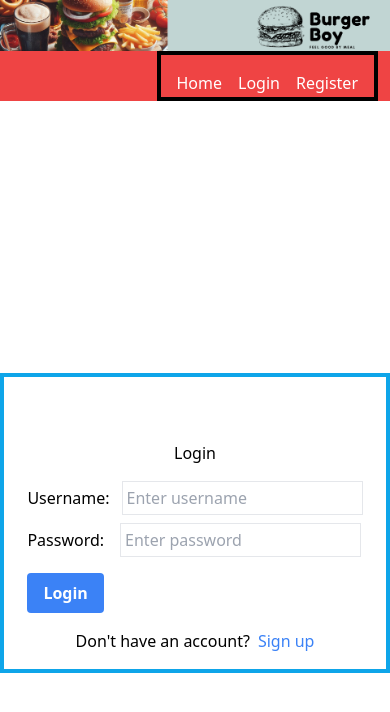
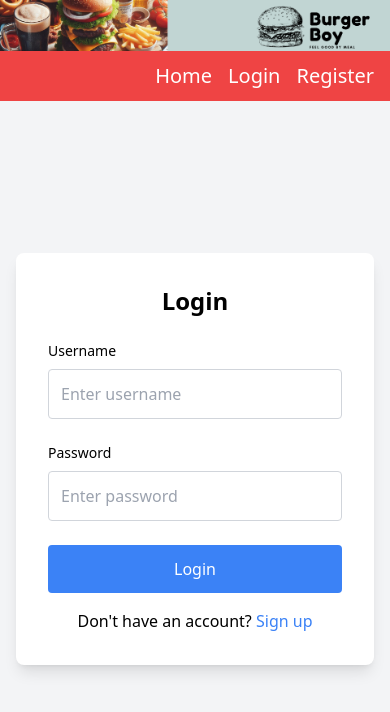
Before and after one commit to Bankydog/burgershop, a React (Vite) app in the folder client/: page /login in a window 390 px wide. Shown: the top 712 px of the page. Built offline with nearby package versions, Linux system fonts and the light colour scheme.

Commit message:
feat:add responsive

```diff
--- a/client/src/navbar/UnAuthNavbar.jsx
+++ b/client/src/navbar/UnAuthNavbar.jsx
@@ -3,17 +3,17 @@ import { Link } from "react-router-dom";
 
 export default function UnAuthNavbar() {
   return (
-    <div className="w-full h-[50px] flex justify-between bg-red-500">
+    <div className="w-full h-[50px] flex justify-between items-center bg-red-500">
       <div></div>
-      <div className="border-solid border-4 border-black mr-3">
-        <ul className="flex space-x-4 p-4">
-          <li className="cursor-pointer text-white">
+      <div className="">
+        <ul className="flex p-4 space-x-4 text-xl">
+          <li className="text-white cursor-pointer">
             <Link to="/">Home</Link>
           </li>
-          <li className="cursor-pointer text-white">
+          <li className="text-white cursor-pointer">
             <Link to="/login">Login</Link>
           </li>
-          <li className="cursor-pointer text-white">
+          <li className="text-white cursor-pointer">
             <Link to="/register">Register</Link>
           </li>
         </ul>
--- a/client/src/pages/LoginPage.jsx
+++ b/client/src/pages/LoginPage.jsx
@@ -8,71 +8,73 @@ export default function LoginPage() {
   const [username, setUsername] = useState("");
   const [password, setPassword] = useState("");
   const { login } = useAuth();
-
   const navigate = useNavigate();
 
   const handleSubmit = (e) => {
     e.preventDefault();
-    login({
-      username,
-      password,
-    });
+    login({ username, password });
   };
 
   return (
     <>
       <Header />
       <Navbar />
-      <div className="h-screen w-full flex justify-center items-center">
-        <div className="h-[300px] w-[550px] flex flex-col justify-end items-center border-4 border-sky-500 p-4">
-          <h1>Login</h1>
-          <form className="mt-4" onSubmit={handleSubmit}>
+      <div className="flex items-center justify-center w-auto h-screen p-4 bg-gray-100">
+        <div className="w-full max-w-md p-8 mb-32 bg-white rounded-lg shadow-lg md:mb-96">
+          <h1 className="mb-6 text-2xl font-bold text-center">Login</h1>
+          <form onSubmit={handleSubmit} className="flex flex-col gap-6">
             <div>
-              <label htmlFor="username" className="block">
-                Username:
+              <label
+                htmlFor="username"
+                className="block mb-2 text-sm font-medium"
+              >
+                Username
+              </label>
               <input
                 type="text"
                 id="username"
                 name="username"
                 placeholder="Enter username"
-                  className="ml-3 border p-1"
+                required
                 onChange={(e) => setUsername(e.target.value)}
                 value={username}
+                className="w-full p-3 border border-gray-300 rounded focus:outline-none focus:ring-2 focus:ring-blue-500"
               />
+            </div>
+            <div>
+              <label
+                htmlFor="password"
+                className="block mb-2 text-sm font-medium"
+              >
+                Password
               </label>
-            </div>
-            <div className="mt-2">
-              <label htmlFor="password" className="block">
-                Password:
               <input
                 type="password"
                 id="password"
                 name="password"
                 placeholder="Enter password"
-                  className="ml-4 border p-1"
+                required
                 onChange={(e) => setPassword(e.target.value)}
                 value={password}
+                className="w-full p-3 border border-gray-300 rounded focus:outline-none focus:ring-2 focus:ring-blue-500"
               />
-              </label>
             </div>
-            <div className="mt-4">
             <button
               type="submit"
-                className="bg-blue-500 hover:bg-blue-700 text-white font-bold py-2 px-4 rounded"
+              className="w-full py-3 text-white transition bg-blue-500 rounded hover:bg-blue-600"
             >
               Login
             </button>
-            </div>
           </form>
-          <div className="mt-4">
-            <span>Don't have an account?</span>
+          <p className="mt-4 text-center">
+            Don't have an account?{" "}
             <button
-              className="text-blue-500 hover:underline ml-2"
               onClick={() => navigate("/register")}
+              className="text-blue-500 hover:underline"
             >
               Sign up
             </button>
-          </div>
+          </p>
         </div>
       </div>
     </>
--- a/client/src/pages/ProfilePage.jsx
+++ b/client/src/pages/ProfilePage.jsx
@@ -75,88 +75,44 @@ function ProfilePage() {
           />
         </div>
       ) : (
-        <div className="flex flex-col items-center w-full h-screen p-4">
-          <h1 className="mb-4 text-2xl">Profile</h1>
-          <form onSubmit={handleSubmit} className="w-full max-w-lg">
-            <div className="mb-4">
-              <label htmlFor="name" className="block text-lg">
-                Name:
+        <div className="flex items-center justify-center w-auto h-screen p-4 bg-gray-100">
+          <div className="w-full max-w-md p-8 bg-white rounded-lg shadow-lg mt-14 md:mb-64 ">
+            <h1 className="mb-6 text-2xl font-bold text-center">Profile</h1>
+            <form onSubmit={handleSubmit} className="flex flex-col gap-6">
+              {[
+                { id: "name", label: "Name", type: "text" },
+                { id: "lastname", label: "Last Name", type: "text" },
+                { id: "address", label: "Address", type: "text" },
+                { id: "telephone", label: "Telephone", type: "tel" },
+                { id: "email", label: "Email", type: "email" },
+              ].map(({ id, label, type }) => (
+                <div key={id}>
+                  <label
+                    htmlFor={id}
+                    className="block mb-2 text-sm font-medium"
+                  >
+                    {label}:
                   </label>
                   <input
-                type="text"
-                id="name"
-                name="name"
-                placeholder="Enter name"
+                    type={type}
+                    id={id}
+                    name={id}
+                    placeholder={`Enter ${label.toLowerCase()}`}
                     required
-                value={profile.name}
+                    value={profile[id]}
                     onChange={handleChange}
-                className="w-full p-2 border rounded-md"
+                    className="w-full p-3 border border-gray-300 rounded focus:outline-none focus:ring-2 focus:ring-blue-500"
                   />
                 </div>
-            <div className="mb-4">
-              <label htmlFor="lastname" className="block text-lg">
-                Last Name:
-              </label>
-              <input
-                type="text"
-                id="lastname"
-                name="lastname"
-                placeholder="Enter last name"
-                required
-                value={profile.lastname}
-                onChange={handleChange}
-                className="w-full p-2 border rounded-md"
-              />
-            </div>
-            <div className="mb-4">
-              <label htmlFor="address" className="block text-lg">
-                Address:
-              </label>
-              <input
-                type="text"
-                id="address"
-                name="address"
-                placeholder="Enter address"
-                required
-                value={profile.address}
-                onChange={handleChange}
-                className="w-full p-2 border rounded-md"
-              />
-            </div>
-            <div className="mb-4">
-              <label htmlFor="telephone" className="block text-lg">
-                Telephone:
-              </label>
-              <input
-                type="tel"
-                id="telephone"
-                name="telephone"
-                placeholder="Enter telephone"
-                required
-                value={profile.telephone}
-                onChange={handleChange}
-                className="w-full p-2 border rounded-md"
-              />
-            </div>
-            <div className="mb-4">
-              <label htmlFor="email" className="block text-lg">
-                Email:
-              </label>
-              <input
-                type="email"
-                id="email"
-                name="email"
-                placeholder="Enter email"
-                required
-                value={profile.email}
-                onChange={handleChange}
-                className="w-full p-2 border rounded-md"
-              />
-            </div>
-            <button type="submit" className="p-2 mt-4 text-white bg-blue-500">
+              ))}
+              <button
+                type="submit"
+                className="w-full py-3 text-white transition bg-blue-500 rounded hover:bg-blue-600"
+              >
                 Submit
               </button>
             </form>
+          </div>
         </div>
       )}
       <SuccessfulModal
--- a/client/src/pages/RegisterPage.jsx
+++ b/client/src/pages/RegisterPage.jsx
@@ -29,11 +29,17 @@ export default function RegisterPage() {
     <>
       <Header />
       <Navbar />
-      <div className="h-screen w-full flex flex-col justify-center items-center">
-        <h1>Register</h1>
-        <form onSubmit={handleSubmit} className="flex flex-col gap-4">
+      <div className="flex items-center justify-center w-auto h-screen p-4 bg-gray-100">
+        <div className="w-full max-w-md p-8 mb-32 bg-white rounded-lg shadow-lg md:mb-96">
+          <h1 className="mb-6 text-2xl font-bold text-center">Register</h1>
+          <form onSubmit={handleSubmit} className="flex flex-col gap-6">
             <div>
-            <label htmlFor="username">Username:</label>
+              <label
+                htmlFor="username"
+                className="block mb-2 text-sm font-medium"
+              >
+                Username
+              </label>
               <input
                 type="text"
                 id="username"
@@ -43,11 +49,16 @@ export default function RegisterPage() {
                 minLength={8}
                 onChange={(e) => setUsername(e.target.value)}
                 value={username}
-              className="border p-2"
+                className="w-full p-3 border border-gray-300 rounded focus:outline-none focus:ring-2 focus:ring-blue-500"
               />
             </div>
             <div>
-            <label htmlFor="password">Password:</label>
+              <label
+                htmlFor="password"
+                className="block mb-2 text-sm font-medium"
+              >
+                Password
+              </label>
               <input
                 type="password"
                 id="password"
@@ -57,15 +68,26 @@ export default function RegisterPage() {
                 minLength={8}
                 onChange={(e) => setPassword(e.target.value)}
                 value={password}
-              className="border p-2"
+                className="w-full p-3 border border-gray-300 rounded focus:outline-none focus:ring-2 focus:ring-blue-500"
               />
             </div>
-          <div>
-            <button type="submit" className="bg-blue-500 text-white p-2 mt-4">
+            <button
+              type="submit"
+              className="w-full py-3 text-white transition bg-blue-500 rounded hover:bg-blue-600"
+            >
               Submit
             </button>
+          </form>
+          <p className="mt-4 text-center">
+            Already have an account?{" "}
+            <button
+              onClick={() => navigate("/login")}
+              className="text-blue-500 hover:underline"
+            >
+              Login
+            </button>
+          </p>
         </div>
-        </form>
       </div>
     </>
   );
--- a/client/tailwind.config.js
+++ b/client/tailwind.config.js
@@ -13,6 +13,7 @@ export default {
       // Custom screen size
       smm: "350px", // => @media (min-width: 350px) { ... }
       sn: "430px", // => @media (min-width: 430px) { ... }
+      lgg: "1200px", // => @media (min-width: 1200px) { ... }
     },
   },
   plugins: [],
```
Also changed, not shown: client/src/pages/CartPage.jsx (+9 -3 lines), client/src/pages/StatusPage.jsx (+6 -1 lines). Lines whose indentation alone changed are shown as unchanged.
